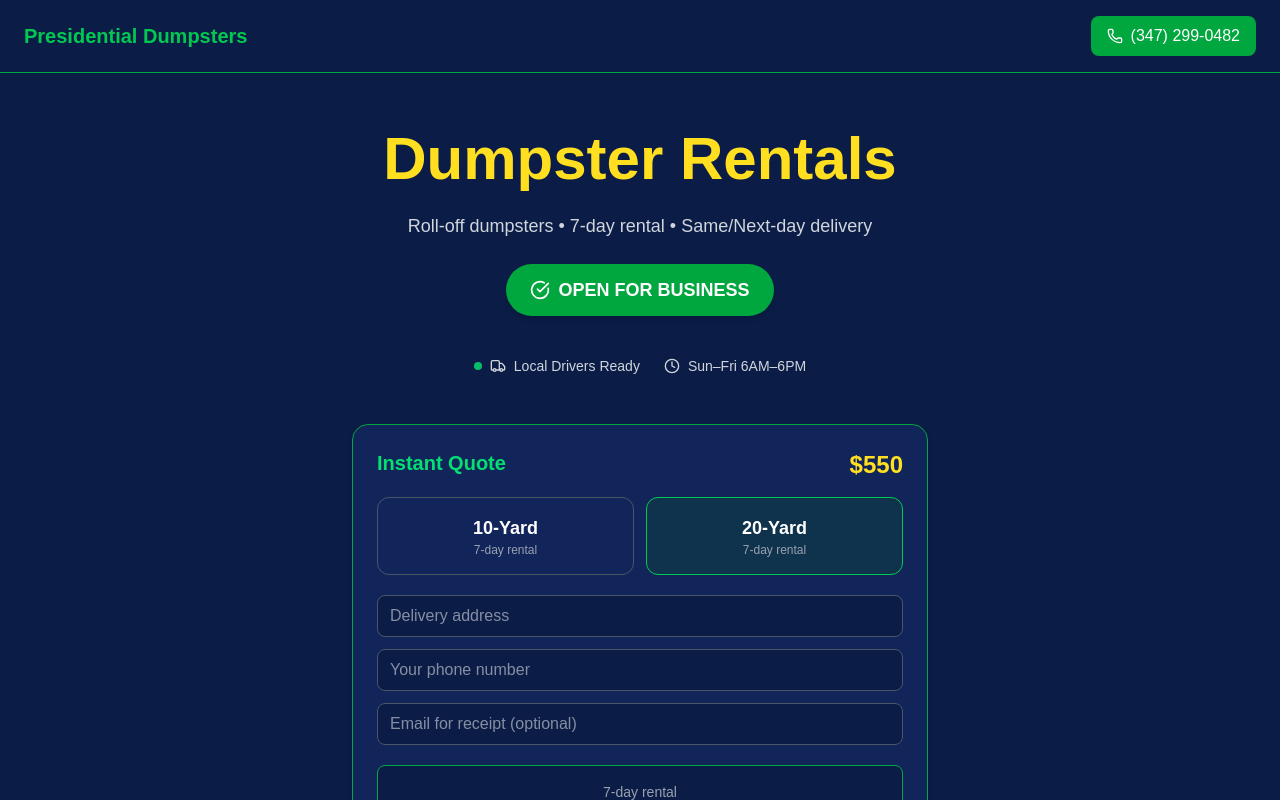
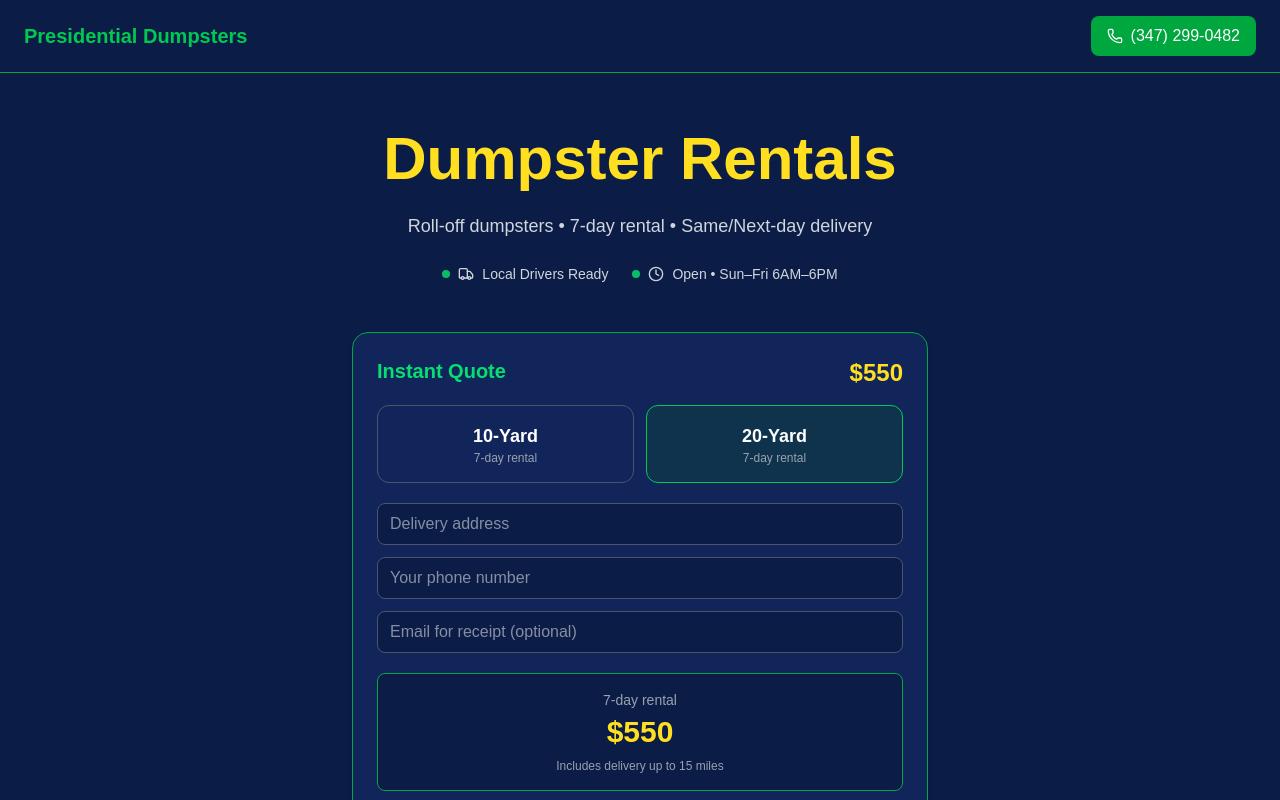
Before and after one commit to shrmanator/presidential-dumpsters, a Next.js app: page / in a window 1280 px wide. Shown: the top 800 px of the page. Built offline with nearby package versions, Linux system fonts and the light colour scheme.

Commit message:
feat: add live business status and clean up UI clutter

```diff
--- a/src/app/page.tsx
+++ b/src/app/page.tsx
@@ -6,10 +6,6 @@
   Truck,
   Clock,
   Calculator,
-  CheckCircle,
-  Home,
-  Briefcase,
-  Plus,
 } from "lucide-react";
 import {
   calcPrice,
@@ -17,6 +13,7 @@
   DumpsterSize,
 } from "@/utils/pricing";
 import { handleOrder as processOrder } from "@/lib/orders";
+import { isBusinessOpen } from "@/utils/business-hours";
 
 export default function PresidentialDumpsters() {
   const [selectedSize, setSelectedSize] = useState<DumpsterSize>("20");
@@ -55,18 +52,14 @@
             Roll‑off dumpsters • 7‑day rental • Same/Next‑day delivery
           </p>
 
-          {/* Open for Business Badge */}
-          <div className="inline-flex items-center gap-2 px-6 py-3 rounded-full bg-green-600 text-white font-bold text-lg shadow-md mb-10">
-            <CheckCircle className="w-5 h-5" /> OPEN FOR BUSINESS
-          </div>
-
-          <div className="flex flex-wrap justify-center items-center gap-6 text-sm text-gray-300">
+          <div className="flex flex-wrap justify-center items-center gap-6 text-sm text-gray-300 mb-10">
             <span className="inline-flex items-center gap-2">
               <span className="w-2 h-2 bg-green-400 rounded-full animate-pulse" />
               <Truck className="w-4 h-4" /> Local Drivers Ready
             </span>
             <span className="inline-flex items-center gap-2">
-              <Clock className="w-4 h-4" /> Sun–Fri 6AM–6PM
+              <span className={`w-2 h-2 rounded-full ${isBusinessOpen() ? 'bg-green-400 animate-pulse' : 'bg-red-400'}`} />
+              <Clock className="w-4 h-4" /> {isBusinessOpen() ? 'Open' : 'Closed'} • Sun–Fri 6AM–6PM
             </span>
           </div>
         </div>
--- /dev/null
+++ b/src/utils/business-hours.ts
@@ -0,0 +1,15 @@
+export const BUSINESS_HOURS = {
+  days: [0, 1, 2, 3, 4, 5] as const, // Sunday through Friday
+  startHour: 6,
+  endHour: 18,
+} as const;
+
+export function isBusinessOpen(): boolean {
+  const now = new Date();
+  const day = now.getDay();
+  const hour = now.getHours();
+
+  return day >= 0 && day <= 5 &&
+         hour >= BUSINESS_HOURS.startHour &&
+         hour < BUSINESS_HOURS.endHour;
+}
```
